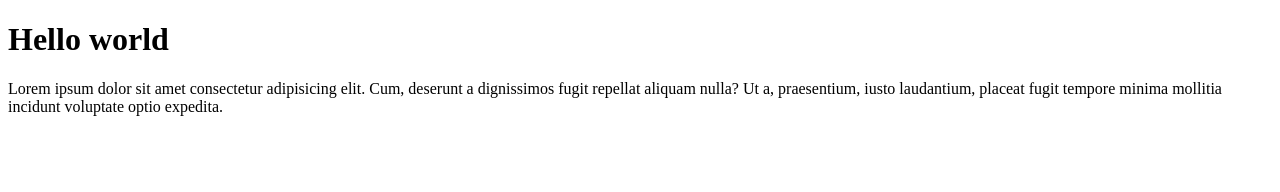
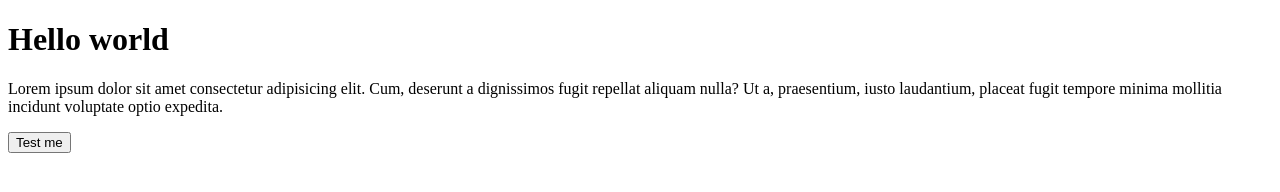
Before and after one commit to MatheusAntonelli/Ola-Mundo, a plain HTML site: page website/index.html in a window 1280 px wide. Drawn offline with Linux system fonts and the light colour scheme.

Commit message:
Added button to index.html

```diff
--- a/website/index.html
+++ b/website/index.html
@@ -8,5 +8,7 @@
 <body>
     <h1>Hello world</h1>
     <p>Lorem ipsum dolor sit amet consectetur adipisicing elit. Cum, deserunt a dignissimos fugit repellat aliquam nulla? Ut a, praesentium, iusto laudantium, placeat fugit tempore minima mollitia incidunt voluptate optio expedita.</p>
+    <button type="submit">Test me</button>
+
 </body>
 </html>
```
